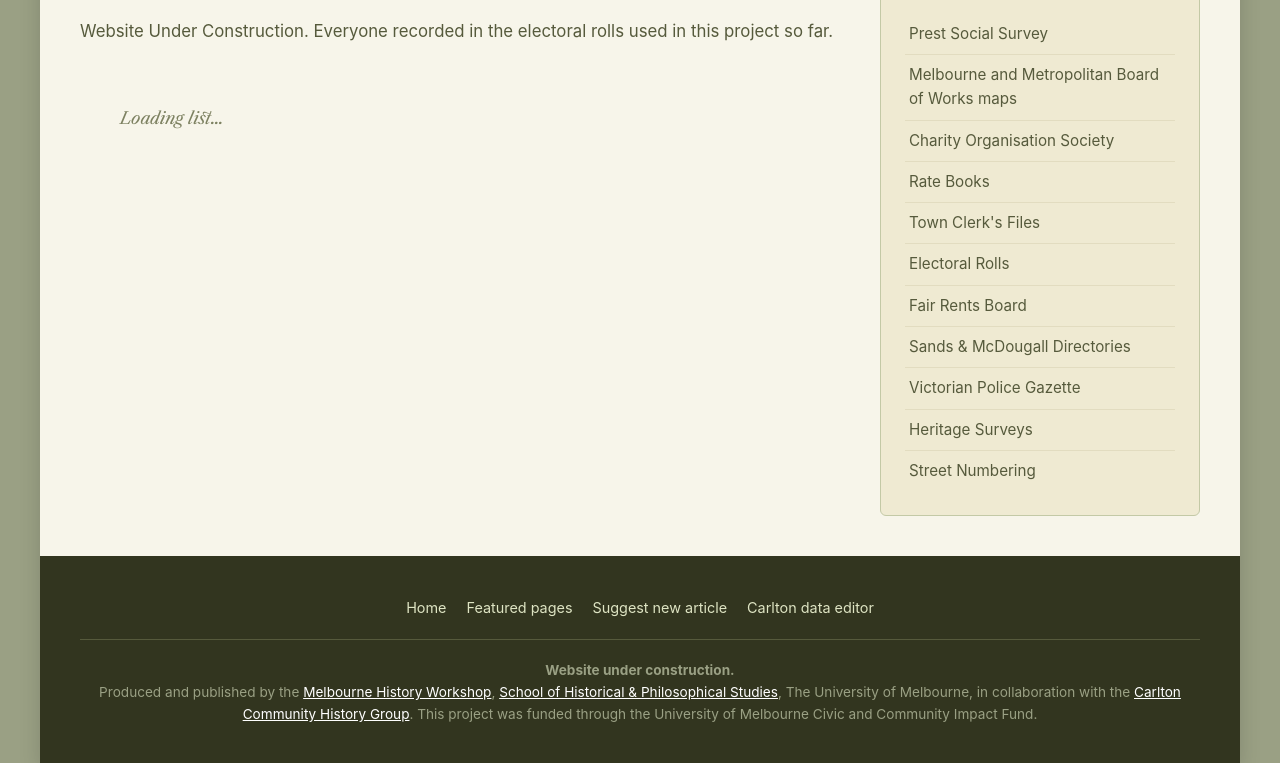
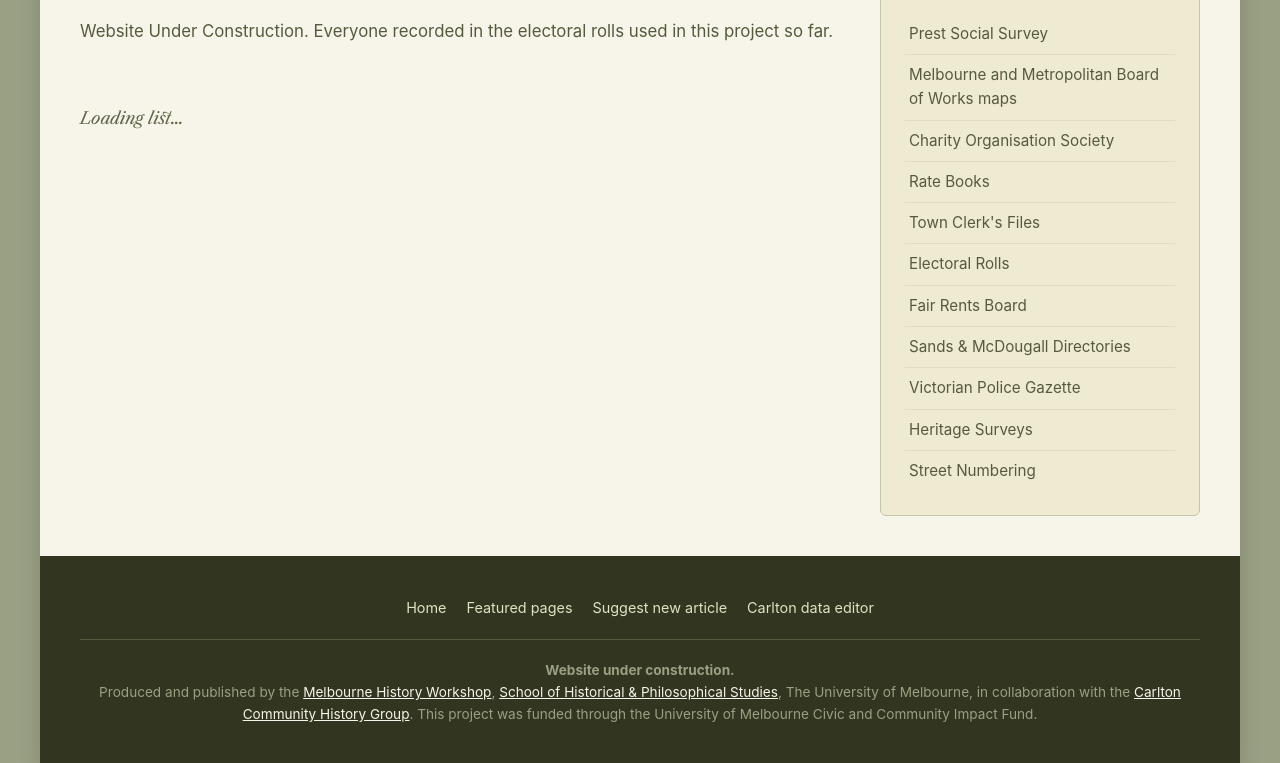
Before and after one commit to notamitchell/order, a Jekyll site: the page built from people.md, in a window 1280 px wide. Shown: the part 526-1289 px from the top of the page. Built offline with Jekyll 4.4.1, drawn with Linux system fonts in a browser that asks for light colours; a script that is not in the unit is left out.

Commit message:
Small look and feel fixes: focus outline, label contrast, footer links, facet padding, entry rule
- Site-wide :focus-visible outline in moss (light accent on dark surfaces)
- Darken --ink-faint to #63674a (5.4:1 on paper, 4.9:1 on panels)
- Footer attribution links use a CSS rule instead of inline white
- Remove the extra side padding on People/Places lists
- Remove the extra rule under entry titles
- Update the matching README roadmap items

Co-Authored-By: Claude Opus 5.5 <noreply@anthropic.com>
Claude-Session: https://claude.ai/code/session_013ezKrSP1B7eSvbF8zBxAvt

```diff
--- a/_layouts/default.html
+++ b/_layouts/default.html
@@ -130,10 +130,10 @@
                 </ul>
                 <div class="footer-attribution">
                     <strong>Website under construction.</strong> <br/>
-                    Produced and published by the <a href="https://melbournehistoryworkshop.com/" style="color: white;">Melbourne History Workshop</a>,
-                    <a href="https://arts.unimelb.edu.au/school-of-historical-and-philosophical-studies" style="color: white;">School of Historical & Philosophical Studies</a>, The University of Melbourne,
+                    Produced and published by the <a href="https://melbournehistoryworkshop.com/">Melbourne History Workshop</a>,
+                    <a href="https://arts.unimelb.edu.au/school-of-historical-and-philosophical-studies">School of Historical & Philosophical Studies</a>, The University of Melbourne,
                     in collaboration with the
-                    <a href="http://www.cchg.asn.au/" style="color: white;">Carlton Community History Group</a>. This project was funded through the University of Melbourne Civic and Community Impact Fund.
+                    <a href="http://www.cchg.asn.au/">Carlton Community History Group</a>. This project was funded through the University of Melbourne Civic and Community Impact Fund.
 
 
                 </div>
--- a/_layouts/entry.html
+++ b/_layouts/entry.html
@@ -216,8 +216,6 @@ function slugifyId(text) {
             <p class="life-span">${lifeSpan}</p>
           </header>
 
-          <hr />
-
           ${(occupationText || placesHtml) ? `
           <section class="quick-facts">
             <ul>
--- a/styles/site.css
+++ b/styles/site.css
@@ -27,7 +27,7 @@
     /* Ink, sampled from the survey lines & lettering */
     --ink:          #32351f;   /* headings, nav, primary text */
     --ink-soft:     #565a3c;   /* body copy */
-    --ink-faint:    #7d8161;   /* labels, meta, placeholders */
+    --ink-faint:    #63674a;   /* labels, meta, placeholders (4.5:1+ on paper and panels) */
     --ink-deepest:  #1c1e12;   /* full-bleed dark surfaces (3D map) */
 
     /* Moss accent — a saturated step off the map's own ink, used
@@ -47,6 +47,25 @@
     margin: 0;
     padding: 0;
 }
+
+/* Visible keyboard focus everywhere (mouse clicks don't trigger it) */
+a:focus-visible,
+button:focus-visible,
+summary:focus-visible,
+[tabindex]:focus-visible {
+    outline: 2px solid var(--moss);
+    outline-offset: 2px;
+}
+
+/* On dark surfaces (nav, footer, 3D map) the moss outline needs the light accent */
+.main-nav a:focus-visible,
+.main-footer a:focus-visible,
+.map3d-page a:focus-visible,
+.map3d-page button:focus-visible {
+    outline-color: var(--moss-bright);
+}
+
+.main-nav a:focus-visible { outline-offset: -4px; }
 
 body {
     font-family: var(--font-ui);
@@ -756,6 +775,9 @@ body {
     font-size: 0.85rem;
 }
 
+.footer-attribution a { color: var(--paper); }
+.footer-attribution a:hover { color: var(--moss-bright); }
+
 /* 8. MAP PAGE CHROME (map.html) --------------------------------------
    The Leaflet canvas stays full-bleed and dark; only the control
    panel, tooltips, and modal are retinted to the shared palette. */
@@ -1097,7 +1119,7 @@ html.map3d-page, body.map3d-page {
 .facet-list {
     max-width: 900px;
     margin: 0;
-    padding: 0 40px 60px;
+    padding: 0 0 60px;
 }
 
 .facet-list .loading {
@@ -1357,7 +1379,7 @@ html.map3d-page, body.map3d-page {
 }
 
 @media (max-width: 600px) {
-    .facet-list { padding: 0 18px 40px; }
+    .facet-list { padding: 0 0 40px; }
     .toc-summary { padding: 14px 16px; font-size: 1.05rem; }
     .table-of-contents { padding: 10px 16px 16px; }
     .facet-list h1 { font-size: 1.55rem; }
```
Also changed, not shown: README.md.
